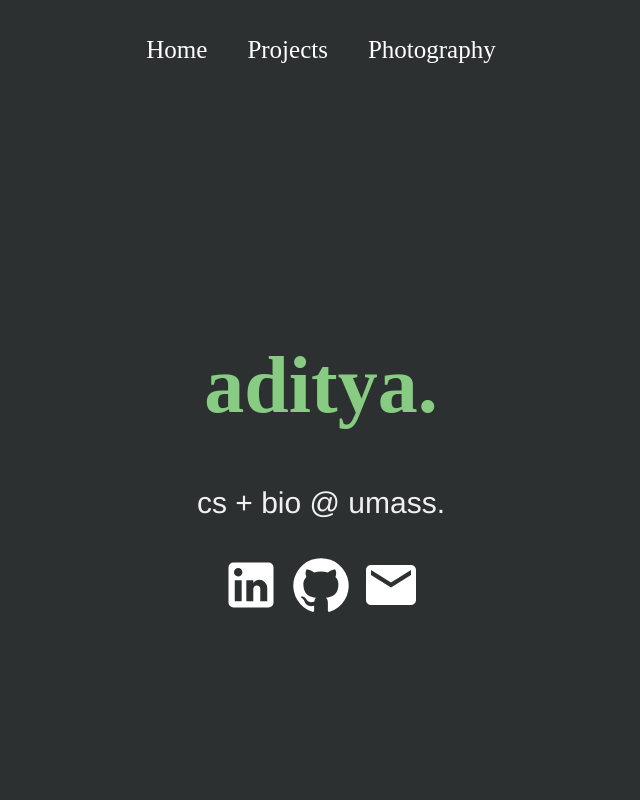
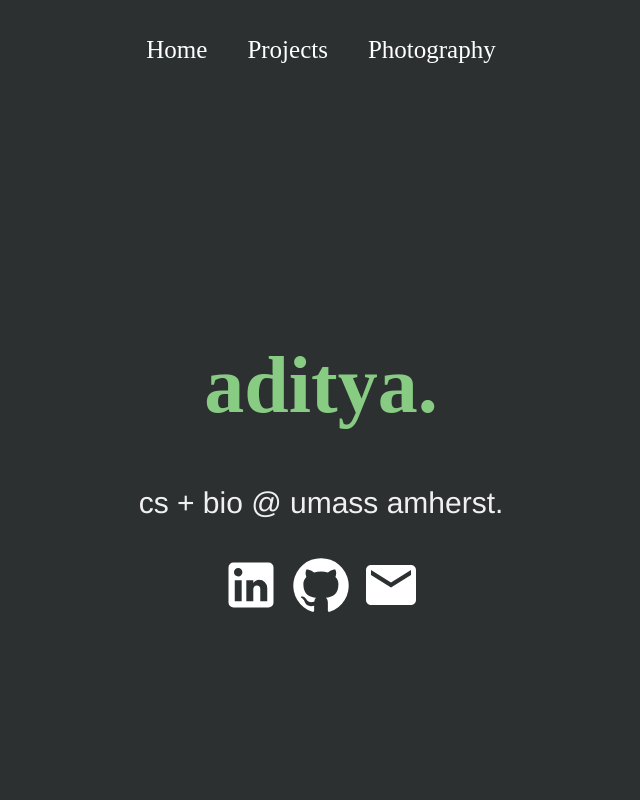
Before and after one commit to adityanaithani/adityanaithani.github.io, a React (Create React App) app: page / in a window 1280 px wide. Shown: the top 800 px of the page, without its empty margins (319-959 px from the left). Built offline with nearby package versions, Linux system fonts and the light colour scheme.

Commit message:
check gh pages deployment

```diff
--- a/src/App.js
+++ b/src/App.js
@@ -10,11 +10,6 @@ function App() {
   return (
     <div className="App">
       <Router basename = {process.env.PUBLIC_URL}>
-        {/* <Switch>
-          <Route path = "/" exact component = {Home} />
-          <Route path = "/projects" exact component = {Projects} />
-          <Route path = "/photography" exact component = {Photography} />
-        </Switch> */}
         <Navbar />
         <Routes>
           <Route path="/" element={<Home />} />
--- a/src/pages/Home.js
+++ b/src/pages/Home.js
@@ -10,7 +10,7 @@ function Home() {
       <div className = "about">
         <h2> aditya. </h2>
         <div className = "prompt">
-          <p> cs + bio @ umass.</p>
+          <p> cs + bio @ umass amherst.</p>
           <LinkedInIcon />
           <GitHubIcon />
           <EmailIcon />
```
